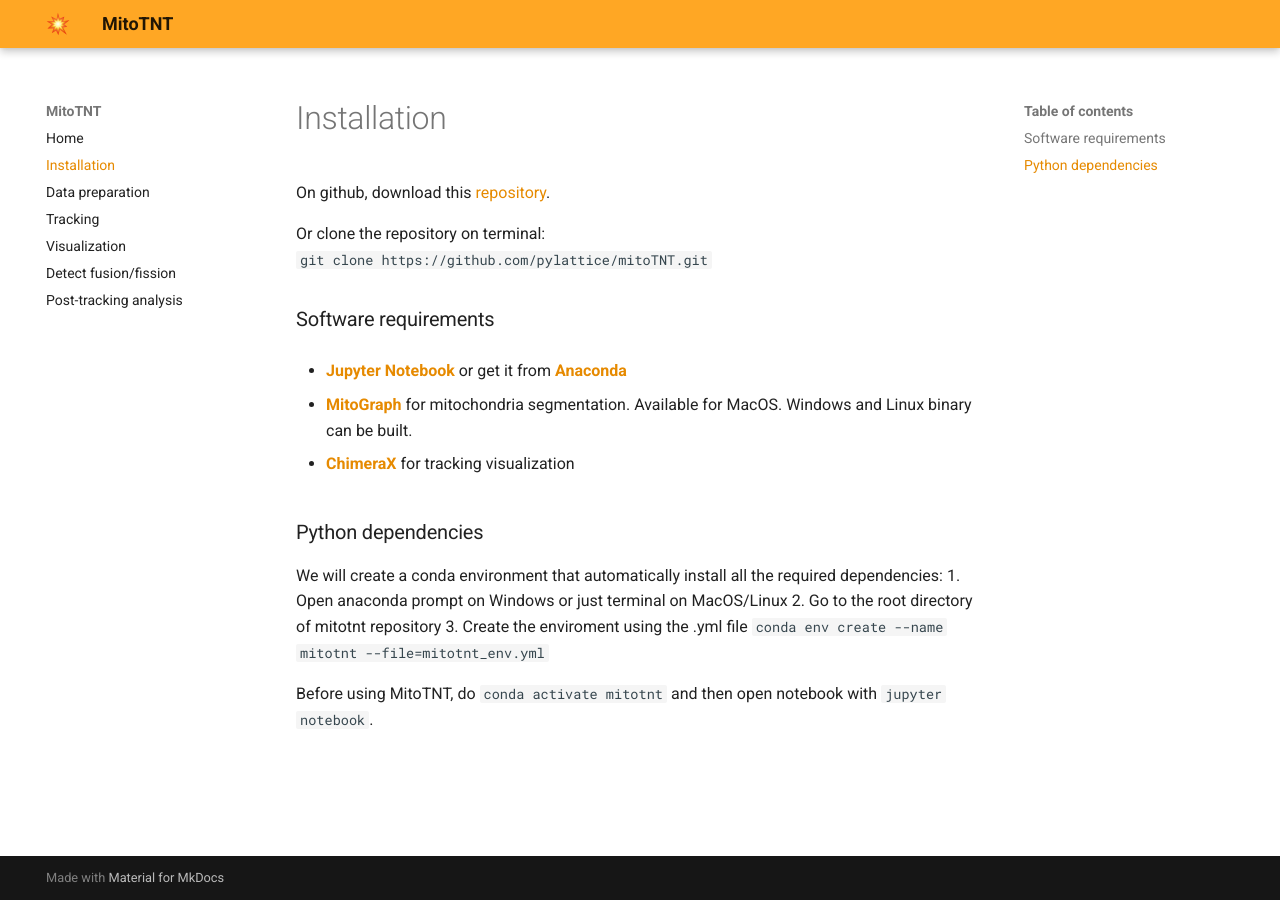
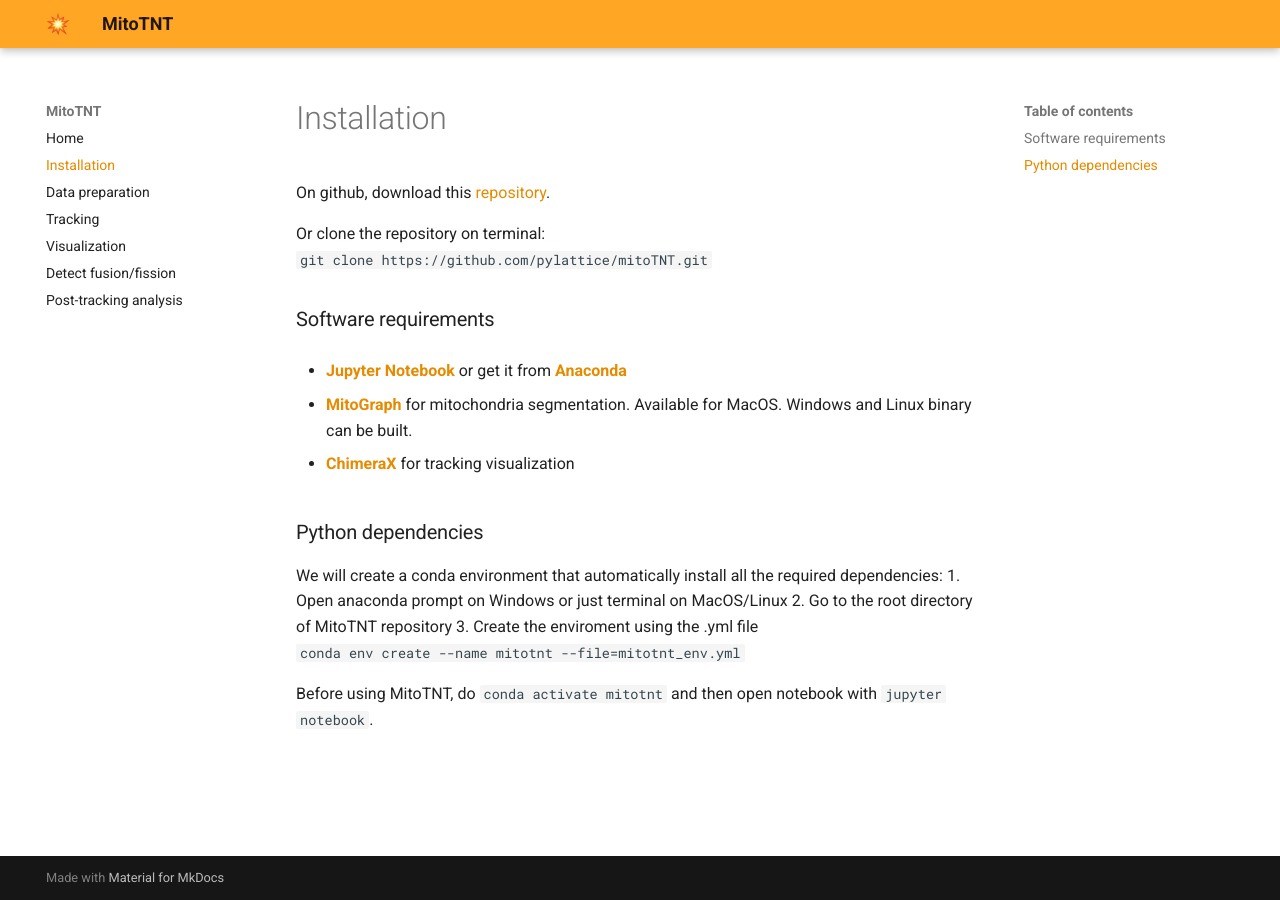
Before and after one commit to pylattice/MitoTNT, an MkDocs documentation site: the page built from docs/1_installation.md, in a window 1280 px wide. Built offline with MkDocs 1.6.1 and Material for MkDocs 9.7.7, drawn with Linux system fonts in a browser that asks for light colours.

```diff
--- a/docs/1_installation.md
+++ b/docs/1_installation.md
@@ -15,7 +15,7 @@ Or clone the repository on terminal:
 
 We will create a conda environment that automatically install all the required dependencies:
 1. Open anaconda prompt on Windows or just terminal on MacOS/Linux
-2. Go to the root directory of mitotnt repository
+2. Go to the root directory of MitoTNT repository
 3. Create the enviroment using the .yml file
 ``
 conda env create --name mitotnt --file=mitotnt_env.yml
```
